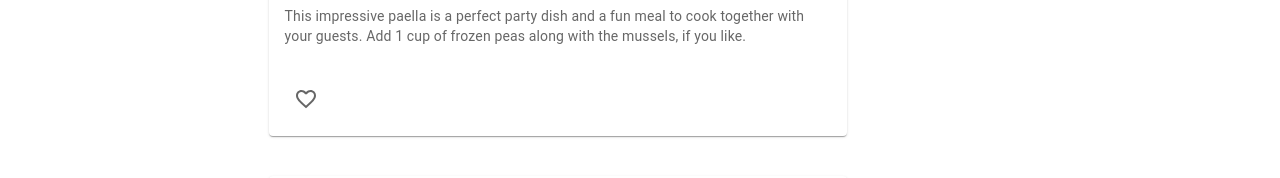
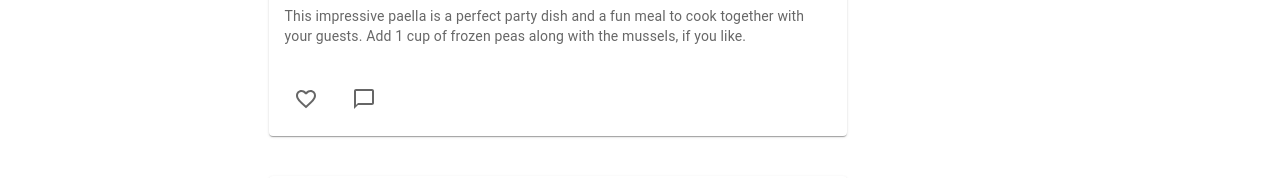
Before and after one commit to pavitpim40/fakebuck-mui-ins, a React (Create React App) app: page / in a window 1280 px wide. Shown: the part 396-574 px from the top of the page. Built offline with nearby package versions, Linux system fonts and the light colour scheme.

Commit message:
update icon

```diff
--- a/src/components/Post.jsx
+++ b/src/components/Post.jsx
@@ -1,5 +1,5 @@
-import { useState, useRef } from 'react';
-import { Favorite, FavoriteBorder, MoreVert } from '@mui/icons-material';
+import { useState } from 'react';
+import { Favorite, FavoriteBorder, MoreVert, ChatBubbleOutlineOutlined } from '@mui/icons-material';
 import {
   Avatar,
   Card,
@@ -23,8 +23,7 @@ function Post() {
   };
 
   const handleClose = () => {
-    console.log('close');
-    // setAnchorEl(null);
+    setAnchorEl(null);
   };
 
   console.log(anchorEl);
@@ -79,6 +78,12 @@ function Post() {
         <IconButton aria-label='add to favorites'>
           <Checkbox icon={<FavoriteBorder />} checkedIcon={<Favorite sx={{ color: 'red' }} />} />
         </IconButton>
+        <IconButton aria-label='add to favorites'>
+          <Checkbox
+            icon={<ChatBubbleOutlineOutlined />}
+            checkedIcon={<ChatBubbleOutlineOutlined sx={{ color: 'blue' }} />}
+          />
+        </IconButton>
       </CardActions>
     </Card>
   );
```
